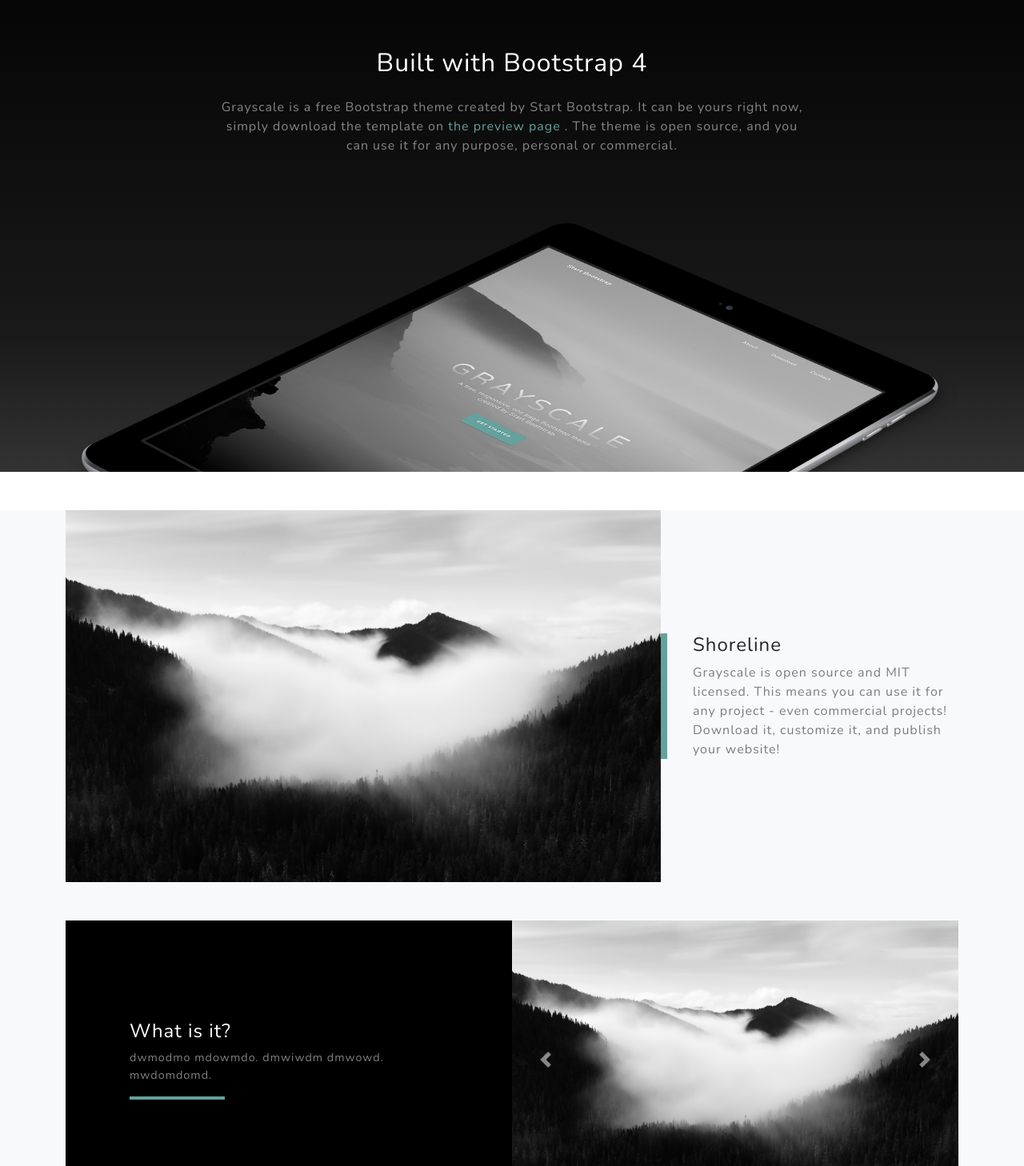
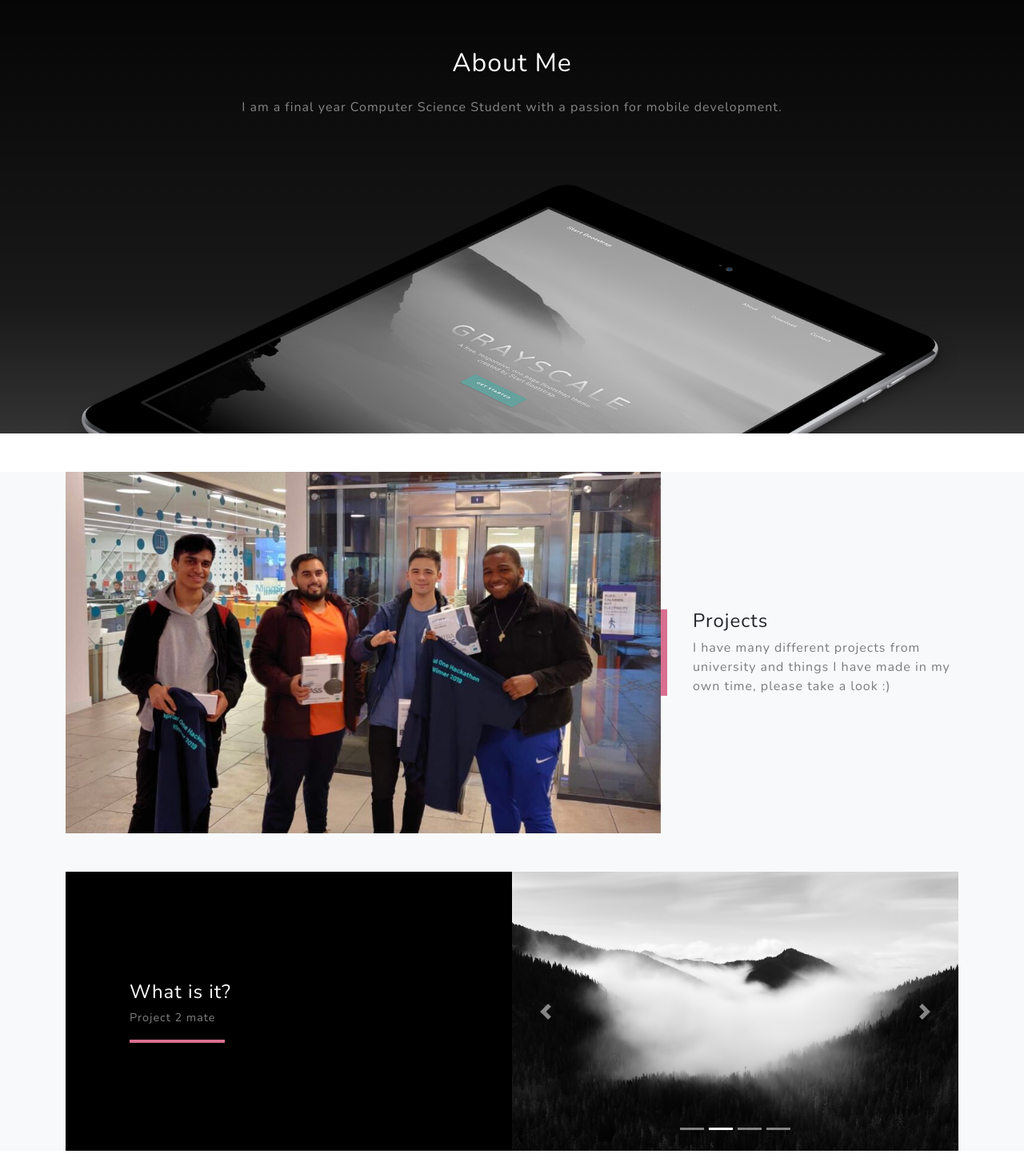
Before and after one commit to AamirHashmi/aamirhashmi.github.io, a plain HTML site: page index.html in a window 1280 px wide. Shown: the part 900-2358 px from the top of the page at 80% size. Drawn offline with nearby package versions, Linux system fonts and the light colour scheme.

Commit message:
some more changes plus slider

```diff
--- a/index.html
+++ b/index.html
@@ -53,8 +53,7 @@
             </li>
             <li class="nav-item">
               <a class="nav-link js-scroll-trigger" href="#projects"
-                >Projects</a
-              >
+                >Projects</a>
             </li>
             <li class="nav-item">
               <a class="nav-link js-scroll-trigger" href="#signup">Contact</a>
@@ -67,14 +66,12 @@
     <header class="masthead">
       <div class="container d-flex h-100 align-items-center">
         <div class="mx-auto text-center">
-          <h1 class="mx-auto my-0 text-uppercase">Grayscale</h1>
-          <h2 class="text-white-50 mx-auto mt-2 mb-5">
-            A free, responsive, one page Bootstrap theme created by Start
-            Bootstrap.
+          <div>
+            <img src="assets/img/profilepic.png" height="300" width="300" class="rounded-circle border border-white" alt="profile pic" style="border-width: 3px !important;">
+          </div>
+          <h2 class="text-white-50 mx-auto mt-5 mb-5">
+            Welcome to my site :)
           </h2>
-          <a class="btn btn-primary js-scroll-trigger" href="#about"
-            >Get Started</a
-          >
         </div>
       </div>
     </header>
@@ -83,15 +80,9 @@
       <div class="container">
         <div class="row">
           <div class="col-lg-8 mx-auto">
-            <h2 class="text-white mb-4">Built with Bootstrap 4</h2>
+            <h2 class="text-white mb-4">About Me</h2>
             <p class="text-white-50">
-              Grayscale is a free Bootstrap theme created by Start Bootstrap. It
-              can be yours right now, simply download the template on
-              <a href="https://startbootstrap.com/theme/grayscale/"
-                >the preview page</a
-              >
-              . The theme is open source, and you can use it for any purpose,
-              personal or commercial.
+              I am a final year Computer Science Student with a passion for mobile development.
             </p>
           </div>
         </div>
@@ -107,17 +98,15 @@
           <div class="col-xl-8 col-lg-7">
             <img
               class="img-fluid mb-3 mb-lg-0"
-              src="assets/img/bg-masthead.jpg"
+              src="assets/img/hackathon_win.jpg"
               alt=""
             />
           </div>
           <div class="col-xl-4 col-lg-5">
             <div class="featured-text text-center text-lg-left">
-              <h4>Shoreline</h4>
+              <h4>Projects</h4>
               <p class="text-black-50 mb-0">
-                Grayscale is open source and MIT licensed. This means you can
-                use it for any project - even commercial projects! Download it,
-                customize it, and publish your website!
+               I have many different projects from university and things I have made in my own time, please take a look :)
               </p>
             </div>
           </div>
@@ -132,8 +121,8 @@
                     class="project-text w-100 my-auto text-center text-lg-left"
                   >
                     <h4 class="text-white">What is it?</h4>
-                    <p class="mb-0 text-white-50">
-                     dwmodmo mdowmdo. dmwiwdm dmwowd. mwdomdomd.
+                    <p class="mb-0 text-white-50" id="projectDescription">
+
                     </p>
                     <hr class="d-none d-lg-block mb-0 ml-0" />
                   </div>
@@ -150,16 +139,16 @@
                 </ol>
                 <div class="carousel-inner">
                   <div class="carousel-item active">
-                    <img class="d-block w-100" src="assets/img/bg-masthead.jpg" alt="First slide">
+                    <img class="d-block w-100" src="assets/img/bg-masthead.jpg" alt="First slide" id="slide_1">
                   </div>
                   <div class="carousel-item">
-                    <img class="d-block w-100" src="assets/img/bg-masthead.jpg" alt="Second slide">
+                    <img class="d-block w-100" src="assets/img/bg-masthead.jpg" alt="Second slide"  id="slide_2">
                   </div>
                   <div class="carousel-item">
-                    <img class="d-block w-100" src="assets/img/bg-masthead.jpg" alt="Third slide">
+                    <img class="d-block w-100" src="assets/img/bg-masthead.jpg" alt="Third slide"  id="slide_3">
                   </div>
                   <div class="carousel-item">
-                    <img class="d-block w-100" src="assets/img/bg-masthead.jpg" alt="Third slide">
+                    <img class="d-block w-100" src="assets/img/bg-masthead.jpg" alt="Fourth slide"  id="slide_4">
                   </div>
                 </div>
                 <a class="carousel-control-prev" href="#carouselExampleIndicators" role="button" data-slide="prev">
--- a/js/scripts.js
+++ b/js/scripts.js
@@ -14,9 +14,7 @@
       location.hostname == this.hostname
     ) {
       var target = $(this.hash);
-            target = target.length
-                ? target
-                : $("[name=" + this.hash.slice(1) + "]");
+      target = target.length ? target : $("[name=" + this.hash.slice(1) + "]");
       if (target.length) {
         $("html, body").animate(
           {
@@ -54,3 +52,24 @@
   // Collapse the navbar when page is scrolled
   $(window).scroll(navbarCollapse);
 })(jQuery); // End of use strict
+
+var descriptions = [
+  "Project 1 broooo",
+  "Project 2 mate",
+  "project 3 sir",
+  "projetc 4$$$$",
+];
+var index = 0;
+document.getElementById("projectDescription").innerHTML = descriptions[0];
+
+$("#carouselExampleIndicators").on("slide.bs.carousel", function (event) {
+  let size = descriptions.length - 1;
+  if (event.direction == "left") {
+    index < size ? index++ : (index = 0);
+  }
+  if (event.direction == "right") {
+    index == 0 ? (index = size) : index--;
+  }
+  console.log(index);
+  document.getElementById("projectDescription").innerHTML = descriptions[index];
+});
```
Also changed, not shown: assets/img/hackathon_win.jpg (added), assets/img/profilepic.png (added), css/styles.css, 2 other files. Lines whose indentation alone changed are shown as unchanged.
